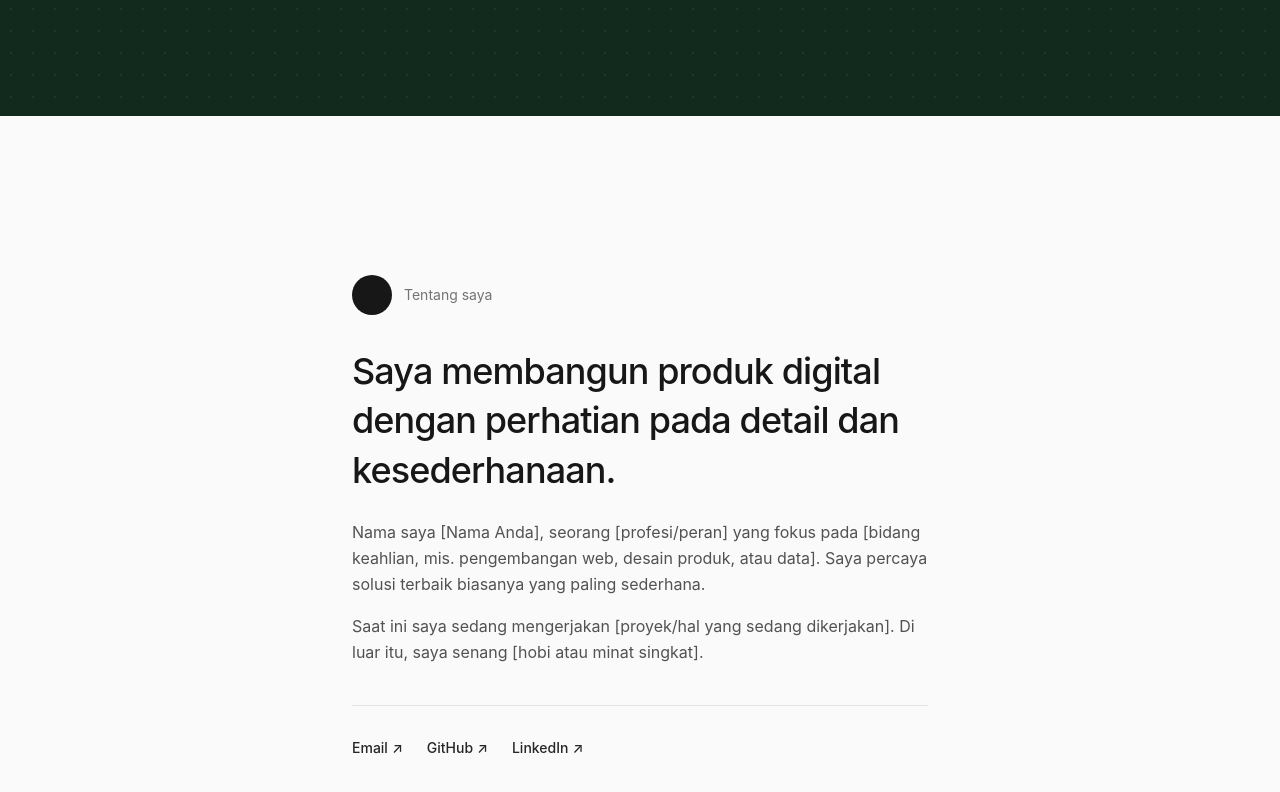
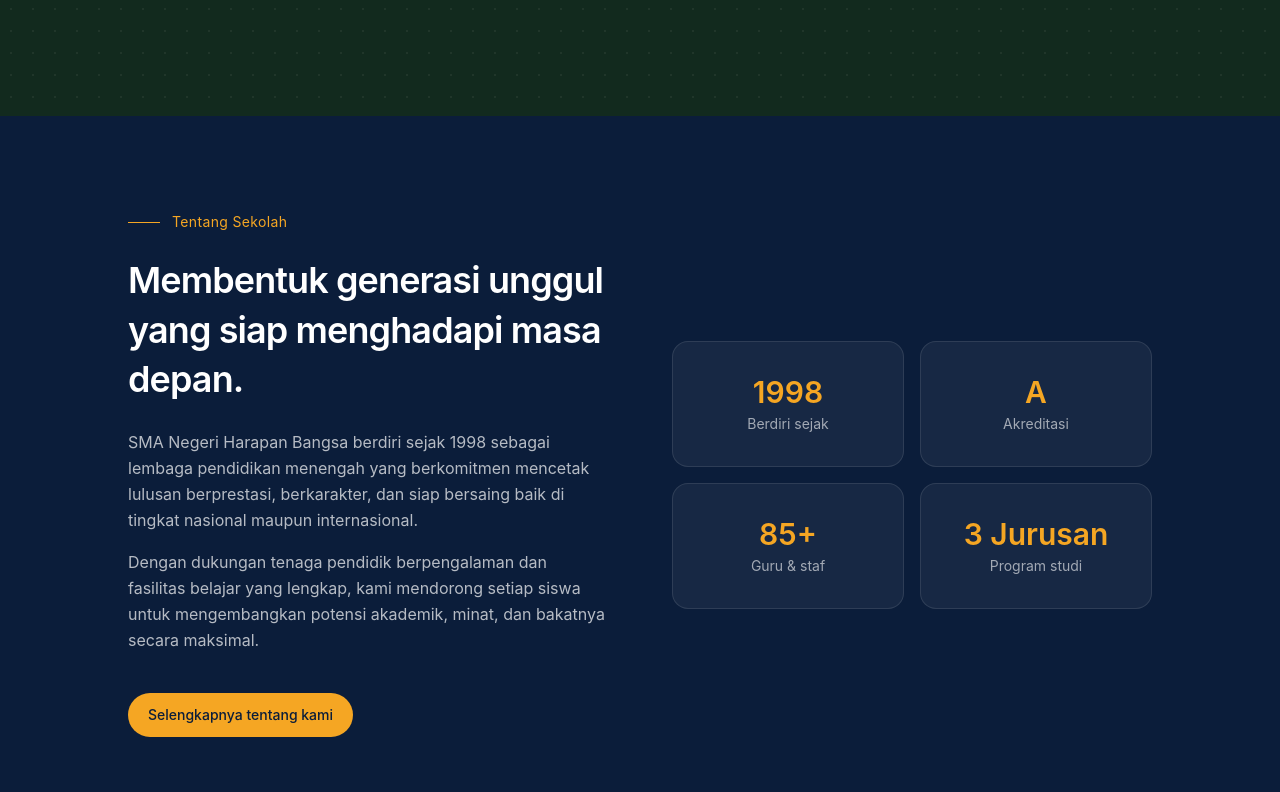
Before and after one commit to putrareno/Web-Sekolah, a React (Vite) app: page / in a window 1280 px wide. Shown: the part 888-1680 px from the top of the page. Built offline with nearby package versions, Linux system fonts and the light colour scheme.

Commit message:
perbarui about

```diff
--- a/Components/about.jsx
+++ b/Components/about.jsx
@@ -1,50 +1,62 @@
 export default function About() {
-  const links = [
-    { label: "Email", href: "mailto:nama@email.com" },
-    { label: "GitHub", href: "https://github.com/username" },
-    { label: "LinkedIn", href: "https://linkedin.com/in/username" },
+  const highlights = [
+    { label: "Berdiri sejak", value: "1998" },
+    { label: "Akreditasi", value: "A" },
+    { label: "Guru & staf", value: "85+" },
+    { label: "Program studi", value: "3 Jurusan" },
   ];
 
   return (
-    <section className="min-h-screen bg-neutral-50 text-neutral-900 flex items-center justify-center px-6">
-      <div className="max-w-xl w-full py-24">
-        <div className="flex items-center gap-3 mb-8">
-          <div className="w-10 h-10 rounded-full bg-neutral-900 shrink-0" />
-          <p className="text-sm text-neutral-500">Tentang saya</p>
+    <section className="bg-[#0B1D3A] text-white px-6 py-24">
+      <div className="max-w-5xl mx-auto grid md:grid-cols-2 gap-16 items-center">
+        {/* Kolom kiri: teks */}
+        <div>
+          <div className="flex items-center gap-3 mb-6">
+            <span className="h-px w-8 bg-[#F5A623]" />
+            <p className="text-sm tracking-wide text-[#F5A623]">
+              Tentang Sekolah
+            </p>
+          </div>
+
+          <h1 className="text-3xl sm:text-4xl font-semibold leading-snug tracking-tight mb-6">
+            Membentuk generasi unggul yang siap menghadapi masa depan.
+          </h1>
+
+          <div className="space-y-4 mb-10 text-white/70 leading-relaxed">
+            <p>
+              SMA Negeri Harapan Bangsa berdiri sejak 1998 sebagai lembaga
+              pendidikan menengah yang berkomitmen mencetak lulusan
+              berprestasi, berkarakter, dan siap bersaing baik di tingkat
+              nasional maupun internasional.
+            </p>
+            <p>
+              Dengan dukungan tenaga pendidik berpengalaman dan fasilitas
+              belajar yang lengkap, kami mendorong setiap siswa untuk
+              mengembangkan potensi akademik, minat, dan bakatnya secara
+              maksimal.
+            </p>
+          </div>
+
+          <a
+            href="#profil"
+            className="inline-flex items-center gap-2 bg-[#F5A623] text-[#0B1D3A] font-medium text-sm px-5 py-3 rounded-full hover:bg-[#e6981a] transition-colors"
+          >
+            Selengkapnya tentang kami
+          </a>
         </div>
 
-        <h1 className="text-3xl sm:text-4xl font-medium leading-snug tracking-tight mb-6 text-neutral-900">
-          Saya membangun produk digital dengan perhatian pada detail dan
-          kesederhanaan.
-        </h1>
-
-        <div className="space-y-4 mb-10">
-          <p className="text-neutral-600 leading-relaxed">
-            Nama saya [Nama Anda], seorang [profesi/peran] yang fokus pada
-            [bidang keahlian, mis. pengembangan web, desain produk, atau data].
-            Saya percaya solusi terbaik biasanya yang paling sederhana.
-          </p>
-
-          <p className="text-neutral-600 leading-relaxed">
-            Saat ini saya sedang mengerjakan [proyek/hal yang sedang
-            dikerjakan]. Di luar itu, saya senang [hobi atau minat singkat].
-          </p>
-        </div>
-
-        <div className="h-px bg-neutral-200 mb-8" />
-
-        <div className="flex flex-wrap gap-x-6 gap-y-3">
-          {links.map((link) => (
-            <a
-              key={link.label}
-              href={link.href}
-              className="group inline-flex items-center gap-1 text-sm font-medium text-neutral-800 hover:text-neutral-950 transition-colors"
+        {/* Kolom kanan: kartu statistik */}
+        <div className="grid grid-cols-2 gap-4">
+          {highlights.map((item) => (
+            <div
+              key={item.label}
+              className="bg-white/5 border border-white/10 rounded-2xl px-6 py-8 text-center hover:bg-white/10 transition-colors"
             >
-              {link.label}
-              <span className="transition-transform group-hover:translate-x-0.5 group-hover:-translate-y-0.5">
-                ↗
-              </span>
-            </a>
+              <p className="text-3xl font-semibold text-[#F5A623] mb-1">
+                {item.value}
+              </p>
+              <p className="text-sm text-white/60">{item.label}</p>
+            </div>
           ))}
         </div>
       </div>
```
